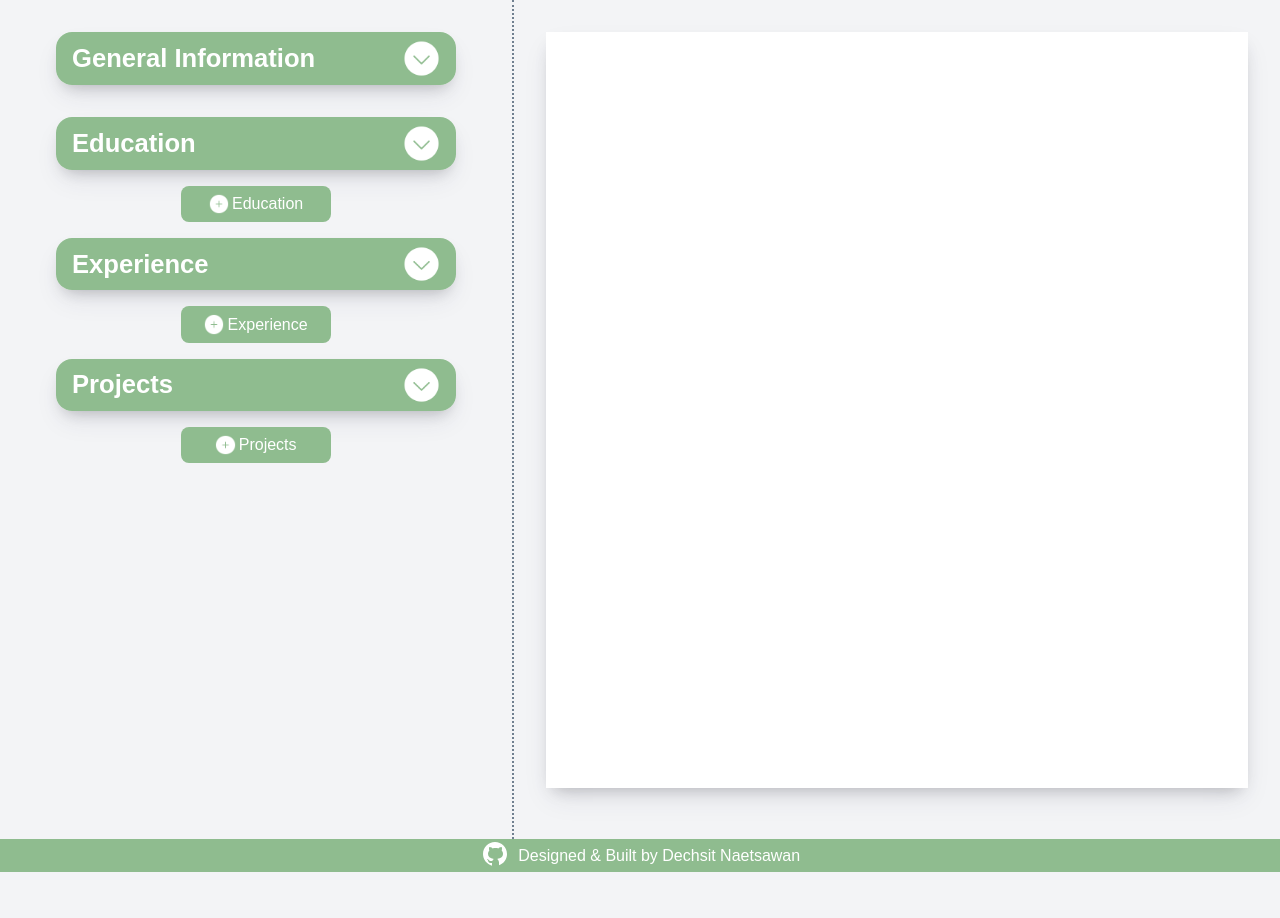
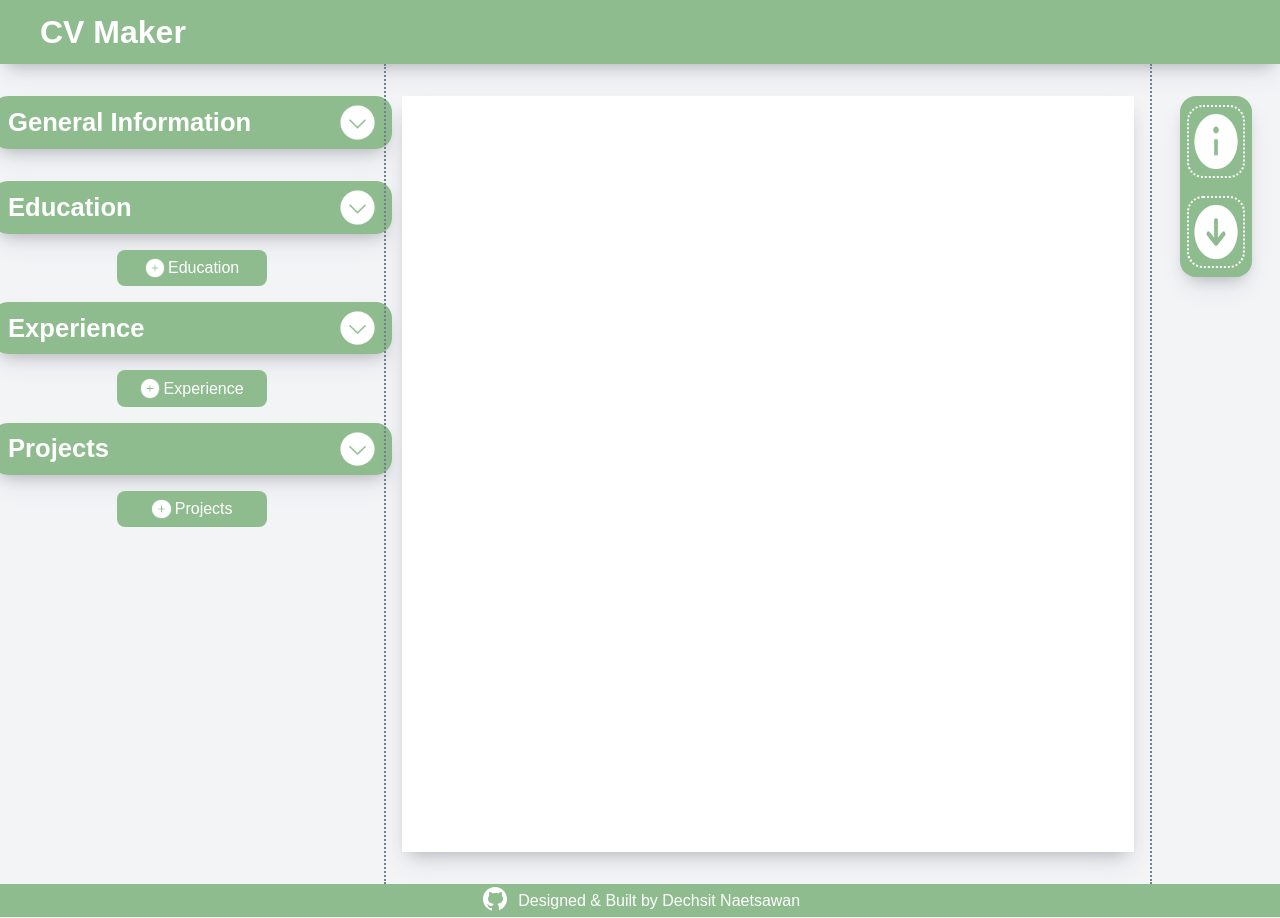
Before and after one commit to naetsawd/OdinProject-CVMaker, a React (Vite) app: page / in a window 1280 px wide. Before the commit the page ends 873 px from the top, so only its background shows below. Built offline with nearby package versions, Linux system fonts and the light colour scheme.

Commit message:
Added header and utilities sections to get info and download as pdf. Functionality still needs to be added.

```diff
--- a/src/App.jsx
+++ b/src/App.jsx
@@ -1,7 +1,10 @@
 import React, { useState } from "react";
+
 import InputForm from "./components/InputForm";
 import SectionPreview from "./components/SectionPreview";
 import Footer from "./components/Footer";
+import Utilities from "./components/Utilities";
+import Header from "./components/Header";
 
 import "./styles/Editor.css";
 import "./styles/Preview.css";
@@ -45,6 +48,8 @@ function App() {
 
 	return (
 		<>
+			<Header />
+
 			<div className="editor-container">
 				{formTypes.map((formType) => (
 					<React.Fragment key={formType + "-input"}>
@@ -73,6 +78,8 @@ function App() {
 				</div>
 			</div>
 
+			<Utilities />
+
 			<Footer />
 		</>
 	);
--- a/src/components/Footer.jsx
+++ b/src/components/Footer.jsx
@@ -4,7 +4,7 @@ import "../styles/Footer.css";
 
 import ghLogo from "../assets/githubLogo.svg";
 
-const Footer = () => {
+function Footer() {
 	return (
 		<div className="footer-container">
 			<a
--- /dev/null
+++ b/src/components/Header.jsx
@@ -0,0 +1,9 @@
+import React from "react";
+
+import "../styles/Header.css";
+
+function Header() {
+	return <div className="header-container"><h1>CV Maker</h1></div>;
+}
+
+export default Header;
--- /dev/null
+++ b/src/components/Utilities.jsx
@@ -0,0 +1,19 @@
+import React from "react";
+
+import infoIcon from "../assets/info.png";
+import downloadIcon from "../assets/download.png";
+
+import "../styles/Utilities.css";
+
+function Utilities() {
+	return (
+		<div className="utilities-container">
+			<div className="utilities-card">
+				<img src={infoIcon} className="utility-button"></img>
+				<img src={downloadIcon} className="utility-button"></img>
+			</div>
+		</div>
+	);
+}
+
+export default Utilities;
--- a/src/styles/Footer.css
+++ b/src/styles/Footer.css
@@ -1,5 +1,5 @@
 .footer-container {
-	grid-column: span 2;
+	grid-column: span 3;
 	background-color: darkseagreen;
 	display: flex;
 	align-items: center;
--- /dev/null
+++ b/src/styles/Header.css
@@ -0,0 +1,12 @@
+.header-container {
+	grid-column: span 3;
+	background-color: darkseagreen;
+	display: flex;
+	align-items: center;
+	justify-content: flex-start;
+	box-shadow: 0 13px 27px -5px rgba(50, 50, 93, 0.1),
+		0 8px 16px -8px rgba(0, 0, 0, 0.25);
+	height: 8vh;
+    color: white;
+    padding: 0rem 2.5rem;
+}
--- a/src/styles/InputForm.css
+++ b/src/styles/InputForm.css
@@ -6,7 +6,7 @@
 	min-width: 25rem;
 
 	border-radius: 1rem;
-	margin: 1rem;
+	margin: 1rem 0rem;
 
 	overflow: hidden;
 }
--- a/src/styles/Preview.css
+++ b/src/styles/Preview.css
@@ -1,20 +1,19 @@
 .preview-container {
-	box-sizing: border-box;
 	display: flex;
 	justify-content: center;
 	align-items: flex-start;
 
 	width: 100%;
 	height: 100%;
-	padding: 2rem;
+	padding: 1rem;
 
 	border-left: 2px dotted slategray;
+	border-right: 2px dotted slategray;
 }
 
 .preview-page {
 	background: white;
 	display: block;
-	margin: 0 auto;
 	margin-bottom: 0.5cm;
 	box-shadow: 0 13px 27px -5px rgba(50, 50, 93, 0.1),
 		0 8px 16px -8px rgba(0, 0, 0, 0.25);
@@ -22,8 +21,9 @@
 	min-height: 20cm;
 	max-height: 29.7cm;
 	padding: 0rem 2rem;
-	font-family: 'Times New Roman', Times, serif;
+	font-family: "Times New Roman", Times, serif;
 	overflow: hidden;
+	margin: 1rem 0rem;
 }
 
 .divider {
--- /dev/null
+++ b/src/styles/Utilities.css
@@ -0,0 +1,39 @@
+.utilities-container {
+	display: flex;
+	flex-direction: column;
+	align-items: center;
+
+	width: 100%;
+	height: 100%;
+	padding: 1rem;
+}
+
+.utilities-card {
+	display: grid;
+	grid-auto-flow: row;
+	place-items: center;
+
+	background-color: darkseagreen;
+	width: 75%;
+	height: 23%;
+
+	box-shadow: 0 13px 27px -5px rgba(50, 50, 93, 0.1),
+		0 8px 16px -8px rgba(0, 0, 0, 0.25);
+
+	border-radius: 1rem;
+	margin: 1rem 0rem;
+}
+
+.utility-button {
+	border: 2px white dotted;
+	border-radius: 1rem;
+	width: 80%;
+	height: 80%;
+	transition: background-color 0.5s, transform 0.5s;
+}
+
+.utility-button:hover {
+	cursor: pointer;
+	background-color: seagreen;
+	transform: scale(1.05);
+}
--- a/src/styles/index.css
+++ b/src/styles/index.css
@@ -14,7 +14,7 @@ body {
 	width: 100%;
 
 	display: grid;
-	grid-template-columns: 40vw 60vw;
+	grid-template-columns: 30vw 60vw 10vw;
 }
 
 button:hover {
```
Also changed, not shown: src/assets/download.png (added), src/assets/info.png (added).
